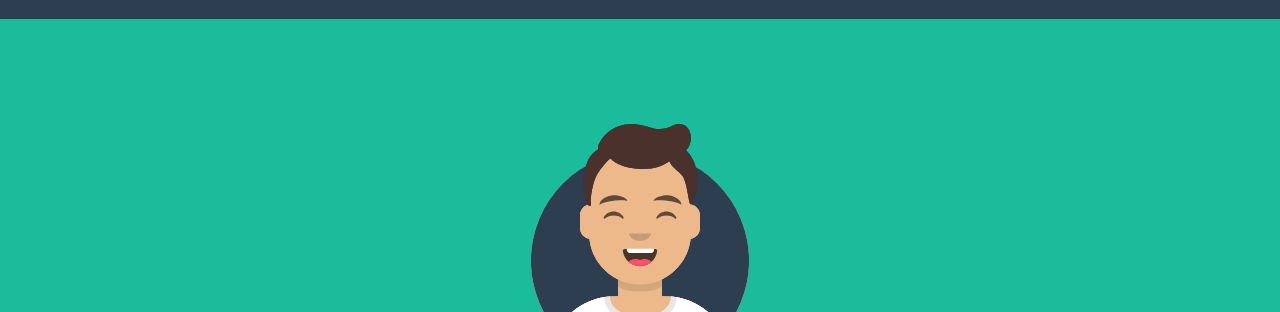
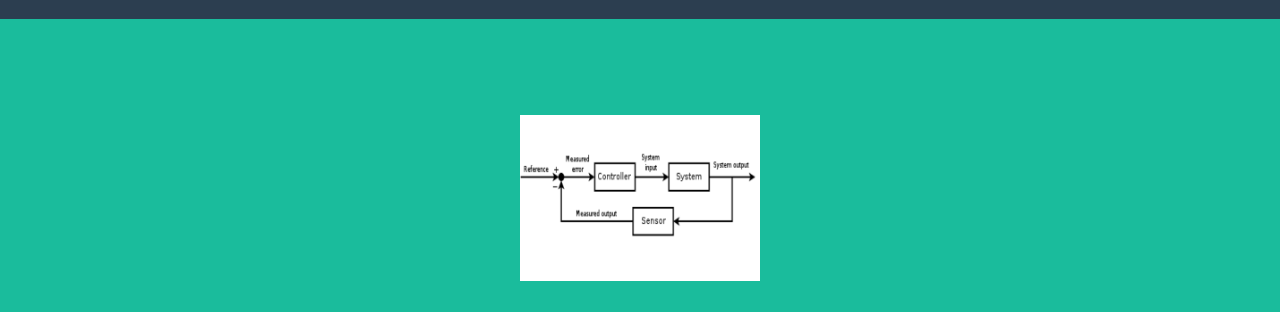
Before and after one commit to kle18/kle18.github.io, a website: page docs/index.html in a window 1280 px wide. Shown: the part 85-397 px from the top of the page. Drawn offline with nearby package versions, Linux system fonts and the light colour scheme; files whose address does not match are found by name.

Commit message:
Update index.html

```diff
--- a/docs/index.html
+++ b/docs/index.html
@@ -38,7 +38,7 @@
         <header class="masthead bg-primary text-white text-center">
             <div class="container d-flex align-items-center flex-column">
                 <!-- Masthead Avatar Image-->
-                <img class="masthead-avatar mb-5" src="assets/img/avataaars.svg" alt="..." />
+                <img class="masthead-avatar mb-5" src="assets/img/Controller.png" alt="..." />
                 <!-- Masthead Heading-->
                 <h1 class="masthead-heading text-uppercase mb-0">Kenechukwu Ezeonyim</h1>
                 <!-- Icon Divider-->
```
